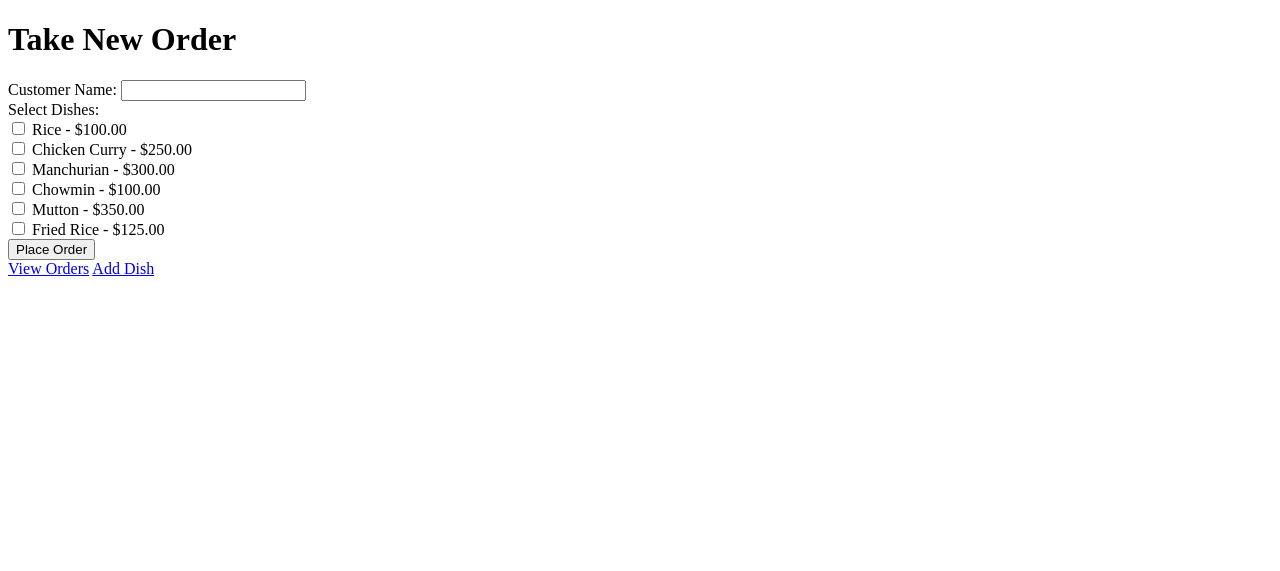
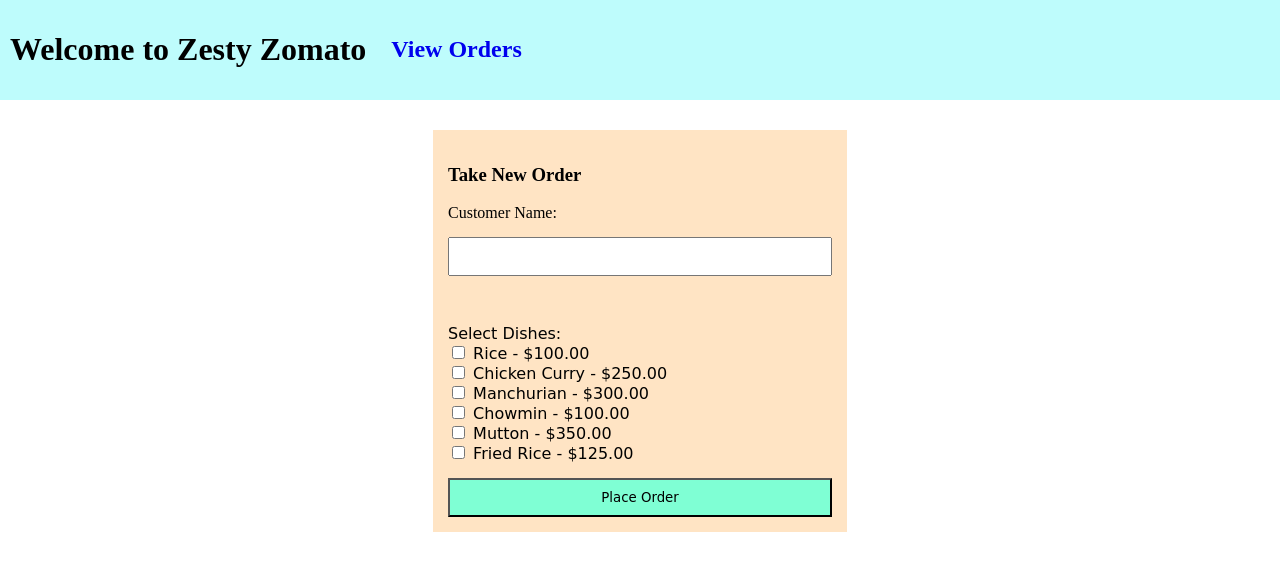
Before and after one commit to Sudip-C/Python_Learning, a Django app: page /take_order/ in a window 1280 px wide. Shown: the top 571 px of the page. Run offline with Django 4.2, Linux system fonts and the light colour scheme; data comes from the database, SQL or seed files in the repository; both versions use the stored data as it was after the commit.

Commit message:
I have integrated data base with app

```diff
--- a/Zesty_Zomato/Zomato_database/Zomato_database/settings.py
+++ b/Zesty_Zomato/Zomato_database/Zomato_database/settings.py
@@ -37,7 +37,8 @@ INSTALLED_APPS = [
     'django.contrib.sessions',
     'django.contrib.messages',
     'django.contrib.staticfiles',
-    'menu'
+    'menu',
+    'channels'
 ]
 
 MIDDLEWARE = [
@@ -69,6 +70,8 @@ TEMPLATES = [
 ]
 
 WSGI_APPLICATION = 'Zomato_database.wsgi.application'
+
+ASGI_APPLICATION = 'Zomato_database.routing.application'
 
 
 # Database
--- /dev/null
+++ b/Zesty_Zomato/Zomato_database/menu/static/menu/take_order.css
@@ -0,0 +1,38 @@
+body{
+    margin: 0px;
+    padding: 0px;
+}
+.item4{
+    display: flex;
+    background-color: rgb(190, 252, 252);
+    align-items: center;
+    gap: 25px;
+    margin-bottom: 30px;
+    padding: 10px;
+}
+.item4 a{
+    text-decoration: none;
+}
+.take_order{
+    width: 30%;
+    margin: auto;
+    background-color: bisque;
+    padding: 15px;
+}
+.take_order_form{
+    display: flex;
+    flex-direction: column;
+    gap: 15px;
+    /* background-color: bisque; */
+}
+input{
+    padding: 10px;
+}
+.submit_button{
+    font-family: cursive;
+    background-color: aquamarine;
+
+}
+.our_menu{
+    font-family: cursive;
+}
--- a/Zesty_Zomato/Zomato_database/menu/templates/menu/take_order.html
+++ b/Zesty_Zomato/Zomato_database/menu/templates/menu/take_order.html
@@ -1,23 +1,35 @@
-<!-- templates/menu/take_order.html -->
+{% load static %}
+
 <!DOCTYPE html>
 <html>
 <head>
     <title>Take New Order</title>
+    <link href="{% static 'menu/take_order.css' %}" type="text/css" rel="stylesheet">
 </head>
 <body>
-    <h1>Take New Order</h1>
-    <form method="post">
+    <div class="item4">
+        <h1>Welcome to Zesty Zomato</h1>
+        <a href="{% url 'order_list' %}"><h2>View Orders</h2></a>
+    </div>
+<div class="take_order">
+    <h3>Take New Order</h3>
+    <form class="take_order_form" method="post">
         {% csrf_token %}
         <label for="customer_name">Customer Name:</label>
         <input type="text" name="customer_name" required><br>
+        <div class="our_menu">
         <label>Select Dishes:</label><br>
+
         {% for dish in dishes %}
+
             <input type="checkbox" name="selected_dishes" value="{{ dish.id }}"> {{ dish.dish_name }} - ${{ dish.price }}<br>
+
+
         {% endfor %}
-        <input type="submit" value="Place Order">
+         </div>
+        <input class="submit_button" type="submit" value="Place Order">
     </form>
-    <a href="{% url 'order_list' %}">View Orders</a>
-    <a href="{% url 'add_dish'  %}" >Add Dish</a>
 
+</div>
 </body>
 </html>
--- a/Zesty_Zomato/Zomato_database/menu/views.py
+++ b/Zesty_Zomato/Zomato_database/menu/views.py
@@ -1,6 +1,7 @@
 from django.shortcuts import render, redirect , get_object_or_404
 from .models import Dish, Order
-
+# from channels.layers import get_channel_layer
+# from asgiref.sync import async_to_sync
 
 def dish_list(request):
     dishes = Dish.objects.all()
@@ -71,6 +72,7 @@ def order_list(request):
 
 
 def update_order_status(request, order_id):
+
     order = get_object_or_404(Order, pk=order_id)
     if request.method == 'POST':
         new_status = request.POST['new_status']
```
Also changed, not shown: Zesty_Zomato/Zomato_database/menu/static/menu/add_dish.css (added, +32 -0 lines), Zesty_Zomato/Zomato_database/menu/static/menu/dish_list.css (added, +50 -0 lines), Zesty_Zomato/Zomato_database/menu/templates/menu/add_dish.html (+20 -7 lines), Zesty_Zomato/Zomato_database/menu/templates/menu/dish_list.html (+9 -37 lines), Zesty_Zomato/Zomato_database/menu/templates/menu/order_confirmation.html (+10 -1 lines), Zesty_Zomato/Zomato_database/menu/templates/menu/order_list.html (+23 -3 lines), Zesty_Zomato/Zomato_database/db.sqlite3, Zesty_Zomato/Zomato_database/menu/static/menu/order_list.css (added).
